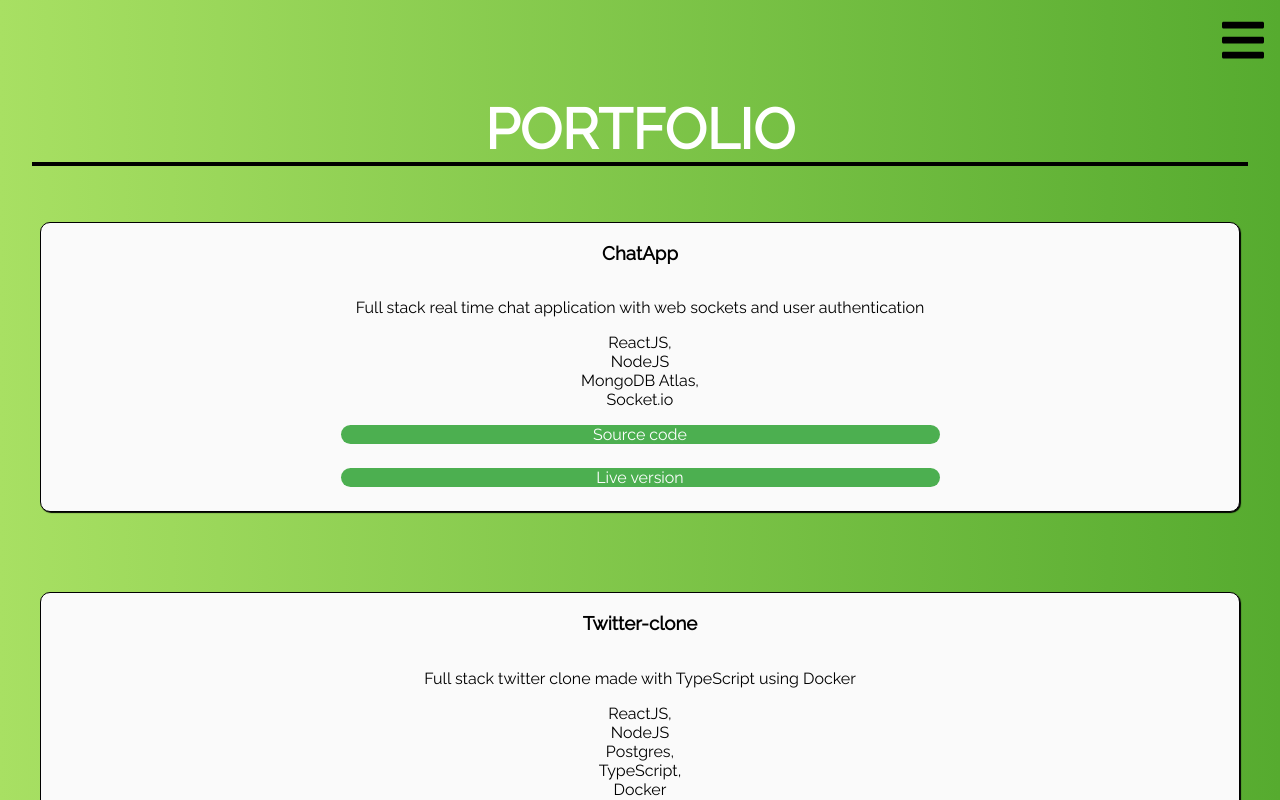
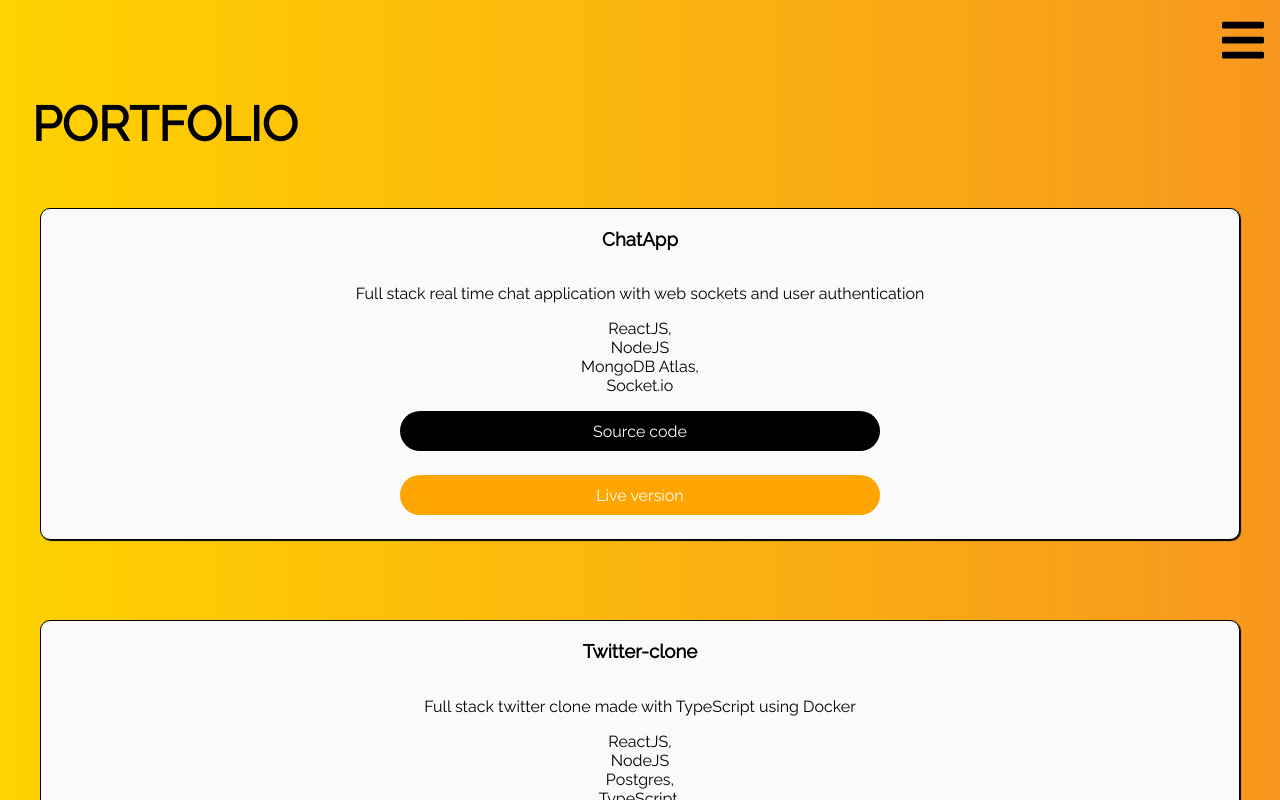
Before and after one commit to haalto/portfolio, a React (Create React App) app: page /portfolio in a window 1280 px wide. Shown: the top 800 px of the page. Built offline with nearby package versions, Linux system fonts and the light colour scheme; a web font is replaced by a local one.

Commit message:
deploybuild

```diff
--- a/src/components/Project/Project.tsx
+++ b/src/components/Project/Project.tsx
@@ -42,28 +42,32 @@ const Container = styled.div`
 `
 
 const SourceButton = styled.a`
-  display: inline-block;
+  display: flex;
+  align-items: center;
+  justify-content: center;
   border: none;
   color: white;
-  background-color: #4CAF50;
-  width: 50%;
-  text-align: center;
+  background-color: black;
+  width: 40%;
   text-decoration: none;
-  border-radius: 10px;
+  border-radius: 25px;
   margin-top: 2vh;
   margin-bottom: 3vh;
+  height: 5vh;
 `
 
 const LiveButton = styled.a`
-  display: inline-block;
+  display: flex;
+  align-items: center;
+  justify-content: center;
   border: none;
   color: white;
-  background-color: #4CAF50;
-  width: 50%;
-  text-align: center;
+  background-color: orange;
+  width: 40%;
   text-decoration: none;
-  border-radius: 10px;
+  border-radius: 25px;
   margin-bottom: 3vh;
+  height: 5vh;
 `
 
 export default Project
--- a/src/index.css
+++ b/src/index.css
@@ -4,5 +4,6 @@ html {
 
 body {
   font-family: 'Raleway', sans-serif;
+  font-size: 1em;
   margin: 0;
 }
--- a/src/pages/Landing/LandingPage.tsx
+++ b/src/pages/Landing/LandingPage.tsx
@@ -1,15 +1,43 @@
 import React from 'react'
 import Navbar from '../../components/Navbar/Navbar'
 import Footer from '../../components/Footer/Footer'
+import styled from 'styled-components'
 
 const LandingPage: React.FC = () => {
   return (
-    <div>
+    <MainContainer>
       <Navbar/>
-      <h1>Hey there</h1>
+      <TextContainer>
+        <h1>Hey there!</h1>
+        <h3>My name is Hannes and I am a Msc student in Computer Science at Tampere University.</h3>
+        <h3>I have a bachelor's degree in Public Financial Management with previous working experience in public sector and in accounting</h3>
+        <h3>I am interested in web development and data engineering and looking to start my career as a software developer.</h3>
+        <h3>You can find my CV and portfolio from this site!</h3>
+      </TextContainer>
       <Footer/>
-    </div>
+    </MainContainer>
   )
 }
 
+const MainContainer = styled.div`
+  display: flex;
+  position: relative;
+  flex-direction: column;
+  background: #FFEFBA;  /* fallback for old browsers */
+  background: -webkit-linear-gradient(to right, #FFFFFF, #FFEFBA);  /* Chrome 10-25, Safari 5.1-6 */
+  background: linear-gradient(to right, #FFFFFF, #FFEFBA); /* W3C, IE 10+/ Edge, Firefox 16+, Chrome 26+, Opera 12+, Safari 7+ */
+
+`
+
+const TextContainer = styled.article`
+  margin-top: 15vh;
+  margin-left: 0vh;
+  margin-right: 10vh;
+  margin-bottom: 0vh;
+  background-color: black;
+  color: white;
+  border-radius: 0px 50px 50px 0px;
+  padding: 4vh;
+`
+
 export default LandingPage
--- a/src/pages/Portfolio/PortfolioPage.tsx
+++ b/src/pages/Portfolio/PortfolioPage.tsx
@@ -43,20 +43,19 @@ const Header = styled.h3`
   margin-bottom: 2vh;
   margin-right: 4vh;
   margin-left: 4vh;
-  border-bottom: 4px solid black;
-  color: white;
-  font-size: 3.5em;
+  color: black;
+  font-size: 3em;
   overflow: hidden;
-  text-align: center;
+  text-align: left;
 `
 
 const Container = styled.div`
   display: flex;
   flex-direction: column;
   position: relative;
-  background: #56ab2f;  /* fallback for old browsers */
-  background: -webkit-linear-gradient(to right, #a8e063, #56ab2f);  /* Chrome 10-25, Safari 5.1-6 */
-  background: linear-gradient(to right, #a8e063, #56ab2f); /* W3C, IE 10+/ Edge, Firefox 16+, Chrome 26+, Opera 12+, Safari 7+ */
+  background: #F7971E;  /* fallback for old browsers */
+  background: -webkit-linear-gradient(to right, #FFD200, #F7971E);  /* Chrome 10-25, Safari 5.1-6 */
+  background: linear-gradient(to right, #FFD200, #F7971E); /* W3C, IE 10+/ Edge, Firefox 16+, Chrome 26+, Opera 12+, Safari 7+ */
+
 `
-
 export default PortfolioPage
```
